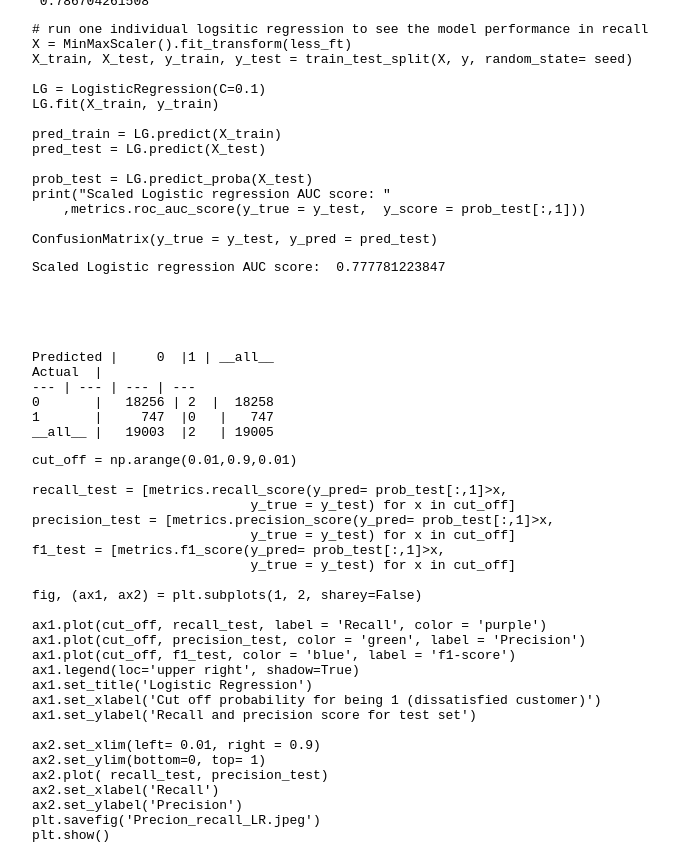
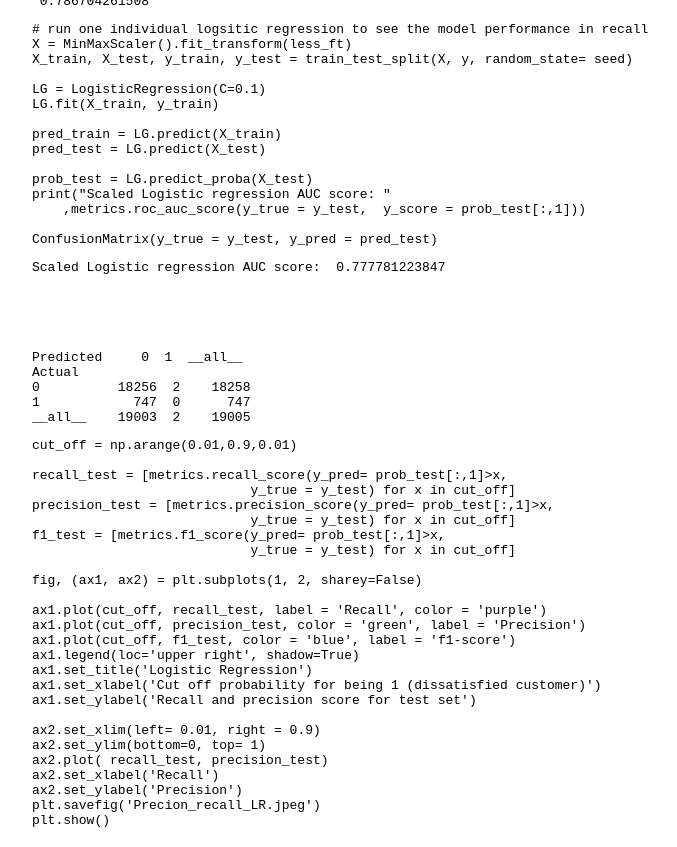
Before and after one commit to jeanzhaoyi/jeanzhaoyi.github.io, a Jekyll site: the page built from _posts/2017-05-03-Kaggle_predict_Santander_customer_satisfaction.md, in a window 1280 px wide and 1400 px high, scrolled down 7609 px. Shown: the top 847 px of the window, without its empty margins (160-837 px from the left). Built offline with Jekyll 4.4.1, drawn with Linux system fonts in a browser that asks for light colours; some of the changed text lies outside the part shown; grey boxes are pictures that could not be loaded.

```diff
--- a/_posts/2017-05-03-Kaggle_predict_Santander_customer_satisfaction.md
+++ b/_posts/2017-05-03-Kaggle_predict_Santander_customer_satisfaction.md
@@ -481,12 +481,11 @@ ConfusionMatrix(y_true = y_test, y_pred = pred_test)
 
 
 
-    Predicted |     0  |1 | __all__
-    Actual  |
-    --- | --- | --- | ---
-    0       |   18256 | 2  |  18258
-    1       |     747  |0   |   747
-    __all__ |   19003  |2   | 19005
+    Predicted     0  1  __all__
+    Actual
+    0          18256  2    18258
+    1            747  0      747
+    __all__    19003  2    19005
 
 
 
```
Also changed, not shown: other parts of _posts/2017-05-03-Kaggle_predict_Santander_customer_satisfaction.md (+0 -6 lines).
